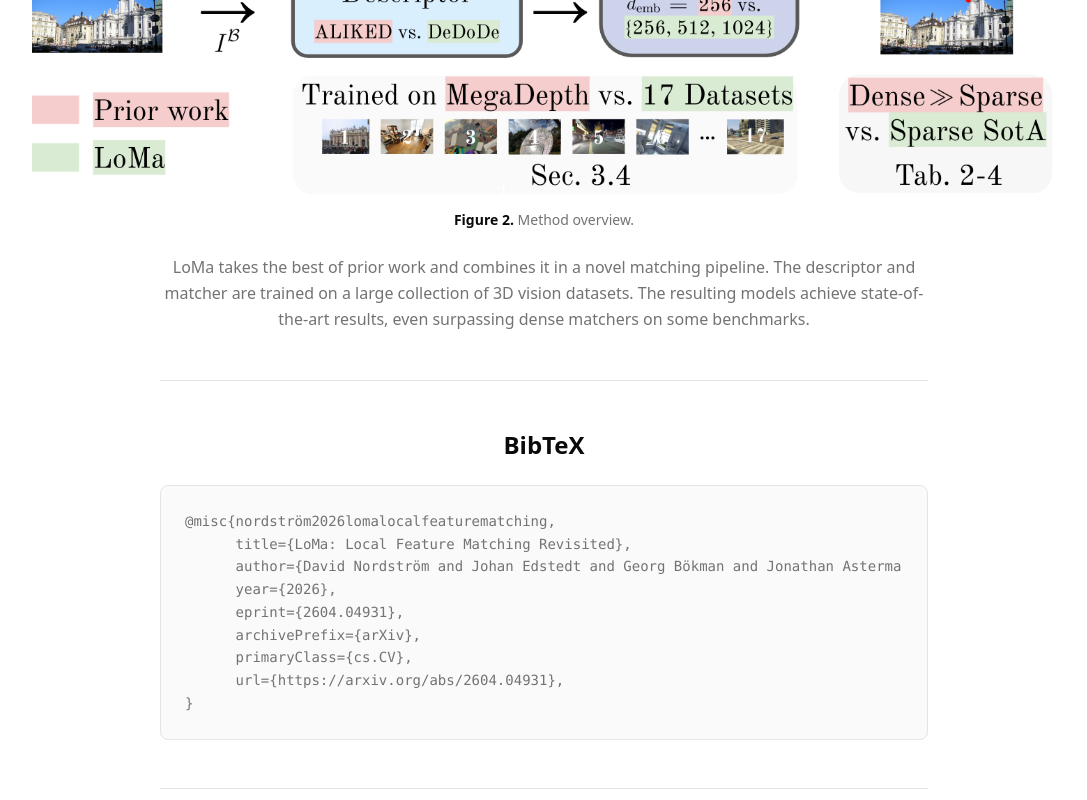
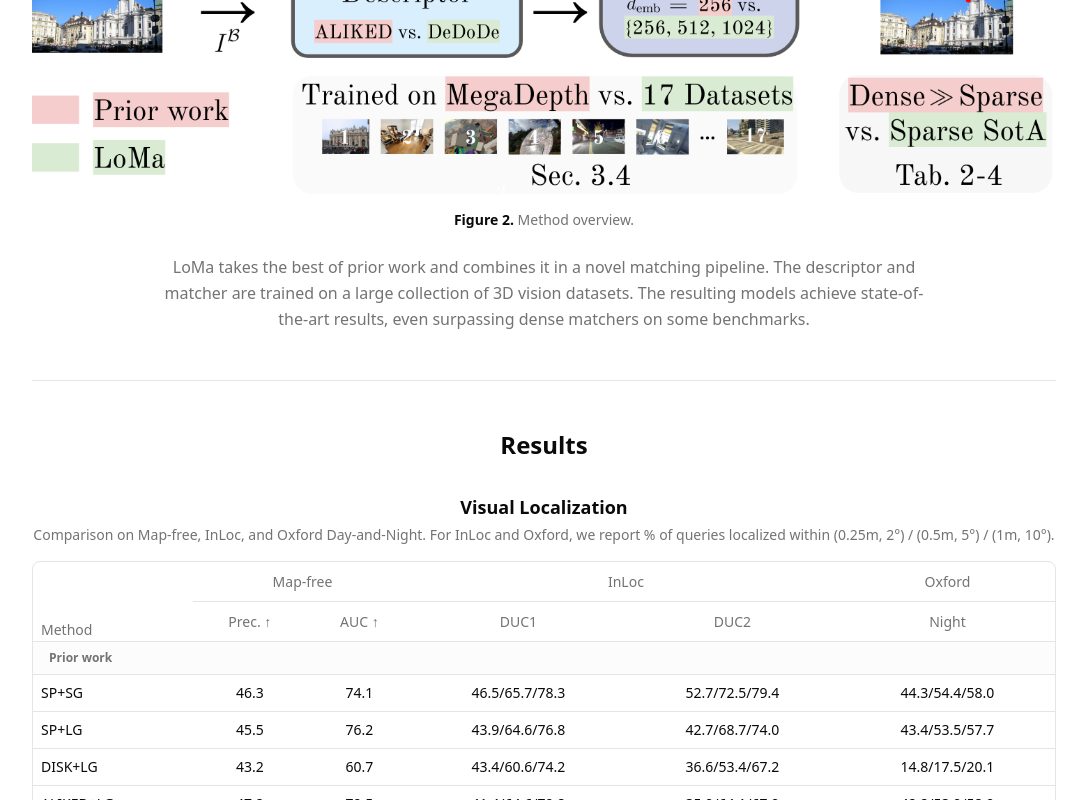
Before and after one commit to davnords/portfolio-website, a Next.js app: page /loma in a window 1280 px wide. Shown: the part 2000-2800 px from the top of the page, without its empty margins (96-1183 px from the left). Built offline with nearby package versions, Linux system fonts and the light colour scheme.

Commit message:
add results to loma project page

```diff
--- a/src/app/loma/page.tsx
+++ b/src/app/loma/page.tsx
@@ -4,6 +4,14 @@ import { ShootingStars } from "@/components/shooting-stars"
 import { ExternalLinkIcon, ArrowLeftIcon, FileTextIcon } from "lucide-react"
 import Link from "next/link"
 import Image from "next/image"
+import {
+  Table,
+  TableBody,
+  TableCell,
+  TableHead,
+  TableHeader,
+  TableRow,
+} from "@/components/ui/table"
 
 export const metadata = {
   title: "LoMa: Local Feature Matching Revisited",
@@ -159,6 +167,158 @@ export default function LoMaPage() {
           </p>
         </section>
 
+        {/* Results */}
+        <section className="max-w-5xl mx-auto py-12 border-t border-border">
+          <h2 className="text-2xl font-bold mb-8 text-center">Results</h2>
+
+          {/* Visual Localization Table */}
+          <div className="mb-10">
+            <h3 className="text-lg font-semibold mb-1 text-center">Visual Localization</h3>
+            <p className="text-sm text-muted-foreground text-center mb-4">
+              Comparison on Map-free, InLoc, and Oxford Day-and-Night. For InLoc and Oxford, we report % of queries localized within (0.25m, 2°) / (0.5m, 5°) / (1m, 10°).
+            </p>
+            <div className="rounded-lg border border-border overflow-x-auto">
+              <Table>
+                <TableHeader>
+                  <TableRow>
+                    <TableHead rowSpan={2} className="align-bottom w-[160px]">Method</TableHead>
+                    <TableHead colSpan={2} className="text-center border-b-0">Map-free</TableHead>
+                    <TableHead colSpan={2} className="text-center border-b-0">InLoc</TableHead>
+                    <TableHead className="text-center border-b-0">Oxford</TableHead>
+                  </TableRow>
+                  <TableRow>
+                    <TableHead className="text-center">Prec. ↑</TableHead>
+                    <TableHead className="text-center">AUC ↑</TableHead>
+                    <TableHead className="text-center">DUC1</TableHead>
+                    <TableHead className="text-center">DUC2</TableHead>
+                    <TableHead className="text-center">Night</TableHead>
+                  </TableRow>
+                </TableHeader>
+                <TableBody>
+                  <TableRow>
+                    <TableCell colSpan={6} className="text-xs font-semibold text-muted-foreground bg-muted/30 py-2 px-4">
+                      Prior work
+                    </TableCell>
+                  </TableRow>
+                  <TableRow>
+                    <TableCell>SP+SG</TableCell>
+                    <TableCell className="text-center">46.3</TableCell>
+                    <TableCell className="text-center">74.1</TableCell>
+                    <TableCell className="text-center">46.5/65.7/78.3</TableCell>
+                    <TableCell className="text-center">52.7/72.5/79.4</TableCell>
+                    <TableCell className="text-center">44.3/54.4/58.0</TableCell>
+                  </TableRow>
+                  <TableRow>
+                    <TableCell>SP+LG</TableCell>
+                    <TableCell className="text-center">45.5</TableCell>
+                    <TableCell className="text-center">76.2</TableCell>
+                    <TableCell className="text-center">43.9/64.6/76.8</TableCell>
+                    <TableCell className="text-center">42.7/68.7/74.0</TableCell>
+                    <TableCell className="text-center">43.4/53.5/57.7</TableCell>
+                  </TableRow>
+                  <TableRow>
+                    <TableCell>DISK+LG</TableCell>
+                    <TableCell className="text-center">43.2</TableCell>
+                    <TableCell className="text-center">60.7</TableCell>
+                    <TableCell className="text-center">43.4/60.6/74.2</TableCell>
+                    <TableCell className="text-center">36.6/53.4/67.2</TableCell>
+                    <TableCell className="text-center">14.8/17.5/20.1</TableCell>
+                  </TableRow>
+                  <TableRow>
+                    <TableCell>ALIKED+LG</TableCell>
+                    <TableCell className="text-center">47.2</TableCell>
+                    <TableCell className="text-center">79.5</TableCell>
+                    <TableCell className="text-center">41.4/64.6/79.8</TableCell>
+                    <TableCell className="text-center">35.9/64.1/67.9</TableCell>
+                    <TableCell className="text-center">42.8/53.9/58.9</TableCell>
+                  </TableRow>
+                  <TableRow>
+                    <TableCell colSpan={6} className="text-xs font-semibold text-muted-foreground bg-muted/30 py-2 px-4">
+                      Ours
+                    </TableCell>
+                  </TableRow>
+                  <TableRow>
+                    <TableCell>LoMa-B</TableCell>
+                    <TableCell className="text-center">65.6</TableCell>
+                    <TableCell className="text-center">89.0</TableCell>
+                    <TableCell className="text-center">57.1/<strong>80.8</strong>/<strong>91.9</strong></TableCell>
+                    <TableCell className="text-center">71.0/87.0/88.5</TableCell>
+                    <TableCell className="text-center">54.7/62.4/66.2</TableCell>
+                  </TableRow>
+                  <TableRow>
+                    <TableCell>LoMa-L</TableCell>
+                    <TableCell className="text-center">67.6</TableCell>
+                    <TableCell className="text-center">89.4</TableCell>
+                    <TableCell className="text-center"><strong>59.1</strong>/<strong>80.8</strong>/<strong>91.9</strong></TableCell>
+                    <TableCell className="text-center">71.0/84.0/87.8</TableCell>
+                    <TableCell className="text-center">56.0/64.6/69.2</TableCell>
+                  </TableRow>
+                  <TableRow>
+                    <TableCell>LoMa-G</TableCell>
+                    <TableCell className="text-center"><strong>68.9</strong></TableCell>
+                    <TableCell className="text-center"><strong>90.3</strong></TableCell>
+                    <TableCell className="text-center">55.6/80.3/91.4</TableCell>
+                    <TableCell className="text-center"><strong>73.3/87.8/89.3</strong></TableCell>
+                    <TableCell className="text-center"><strong>58.9/66.0/69.7</strong></TableCell>
+                  </TableRow>
+                </TableBody>
+              </Table>
+            </div>
+          </div>
+
+          {/* Pose Estimation / Matching Table */}
+          <div>
+            <h3 className="text-lg font-semibold mb-1 text-center">Relative Pose Estimation & Matching</h3>
+            <p className="text-sm text-muted-foreground text-center mb-4">
+              AUC@20° on MegaDepth-1500 and ScanNet-1500. mAA@10px on WxBS and HardMatch.
+            </p>
+            <div className="rounded-lg border border-border overflow-x-auto">
+              <Table>
+                <TableHeader>
+                  <TableRow>
+                    <TableHead className="w-[160px]">Method</TableHead>
+                    <TableHead className="text-center">MegaDepth ↑</TableHead>
+                    <TableHead className="text-center">ScanNet ↑</TableHead>
+                    <TableHead className="text-center">WxBS ↑</TableHead>
+                    <TableHead className="text-center">HardMatch ↑</TableHead>
+                  </TableRow>
+                </TableHeader>
+                <TableBody>
+                  <TableRow>
+                    <TableCell>ALIKED+LG</TableCell>
+                    <TableCell className="text-center">79.3</TableCell>
+                    <TableCell className="text-center">43.5</TableCell>
+                    <TableCell className="text-center">43.9</TableCell>
+                    <TableCell className="text-center">35.7</TableCell>
+                  </TableRow>
+                  <TableRow>
+                    <TableCell>RoMa</TableCell>
+                    <TableCell className="text-center"><strong>86.3</strong></TableCell>
+                    <TableCell className="text-center">70.9</TableCell>
+                    <TableCell className="text-center">72.6</TableCell>
+                    <TableCell className="text-center">48.1</TableCell>
+                  </TableRow>
+                  <TableRow>
+                    <TableCell>MASt3R</TableCell>
+                    <TableCell className="text-center">76.9</TableCell>
+                    <TableCell className="text-center"><strong>74.1</strong></TableCell>
+                    <TableCell className="text-center">34.5</TableCell>
+                    <TableCell className="text-center">33.6</TableCell>
+                  </TableRow>
+
+                  <TableRow>
+                    <TableCell>LoMa-G</TableCell>
+                    <TableCell className="text-center">84.0</TableCell>
+                    <TableCell className="text-center">70.0</TableCell>
+                    <TableCell className="text-center"><strong>73.4</strong></TableCell>
+                    <TableCell className="text-center"><strong>54.3</strong></TableCell>
+                  </TableRow>
+                </TableBody>
+              </Table>
+            </div>
+          </div>
+        </section>
+
         {/* BibTeX */}
         <section className="max-w-3xl mx-auto py-12 border-t border-border">
           <h2 className="text-2xl font-bold mb-6 text-center">BibTeX</h2>
```
